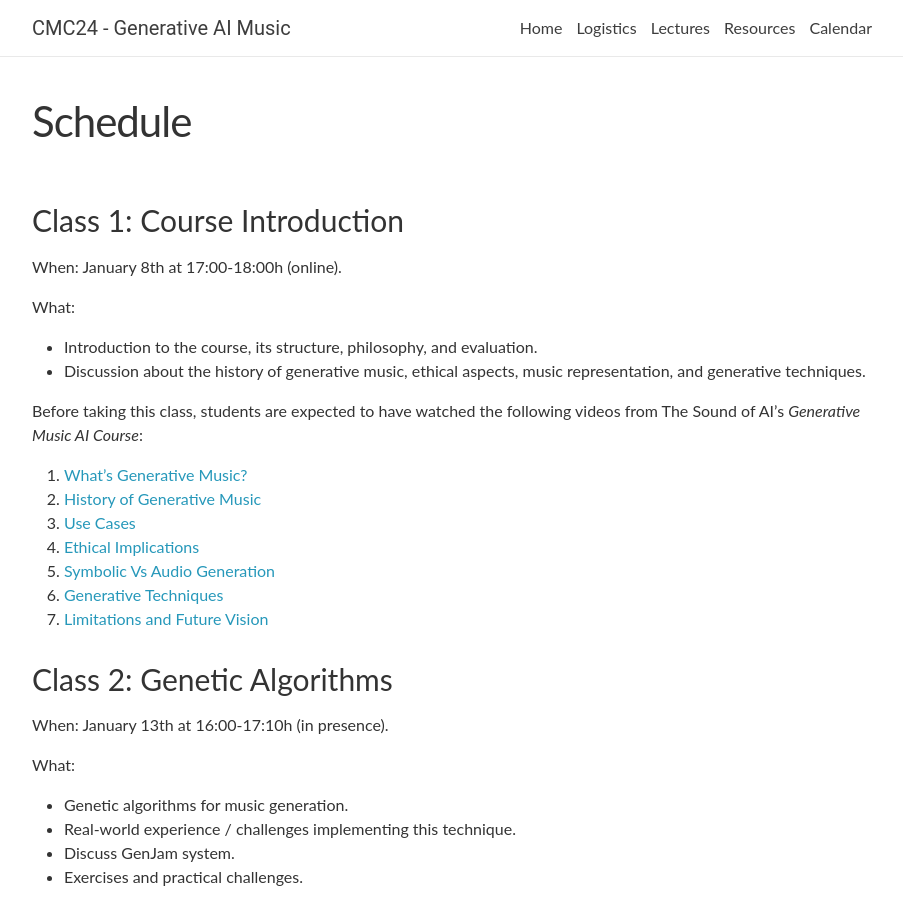
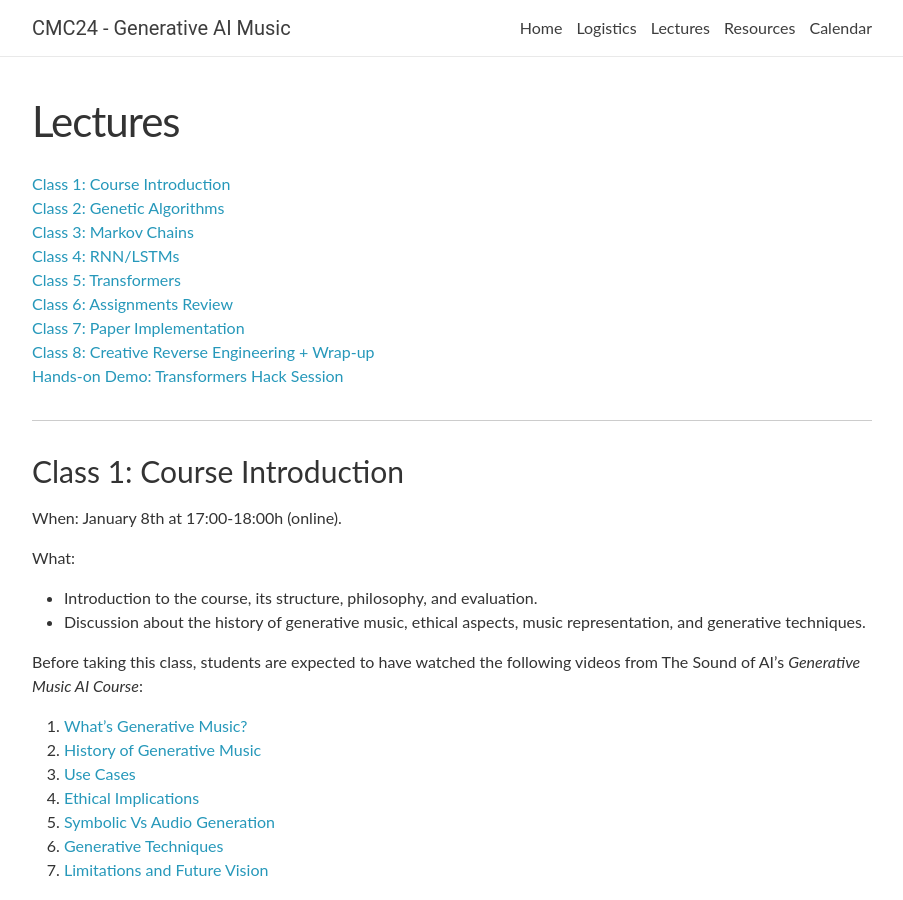
Before and after one commit to smc24-musicgen/smc24-musicgen.github.io, a Jekyll site: the page built from _pages/lectures.md, in a window 1280 px wide and 900 px high. Shown: the whole window, without its empty margins (188-1091 px from the left). Built offline with Jekyll 4.4.1, drawn with Linux system fonts in a browser that asks for light colours; nearby versions of some CDN libraries; comment, search, counter and statistics services are not loaded.

Commit message:
Add TOC to lectures tab

```diff
--- a/_pages/lectures.md
+++ b/_pages/lectures.md
@@ -1,8 +1,13 @@
 ---
 layout: schedule
 permalink: /lectures/
-title: Schedule
+title: Lectures
 ---
+
+* (The list will be replaced with the table of contents.)
+{:toc}
+
+***
 
 ### Class 1: Course Introduction
 
```
